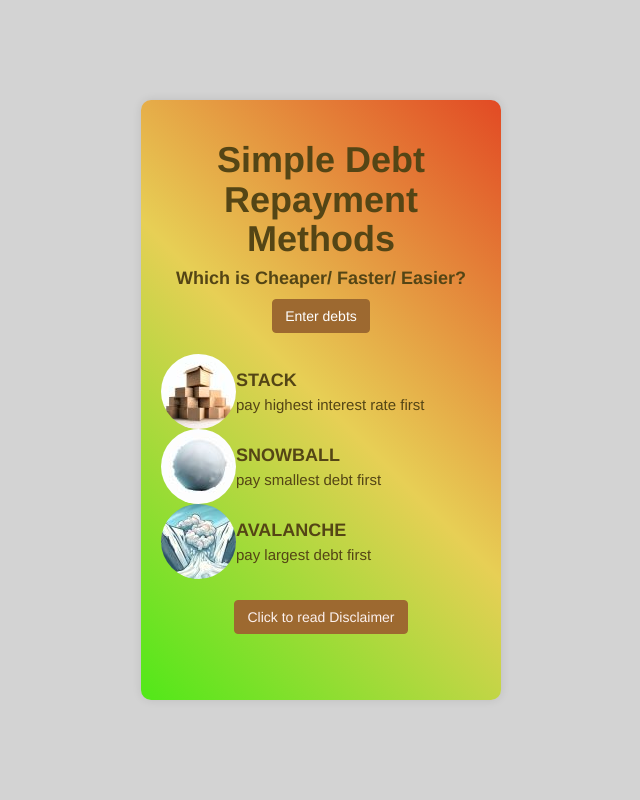
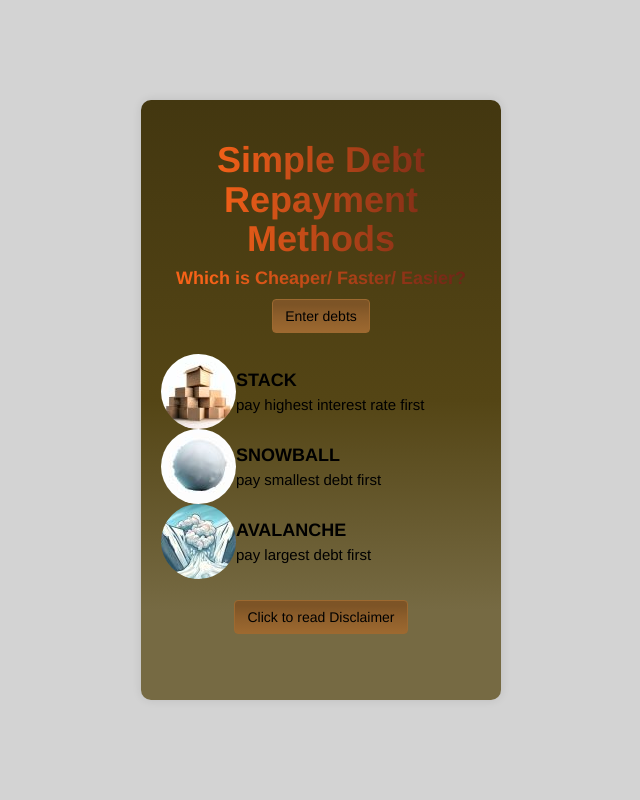
Before and after one commit to annwyl21/debt_comparison, a Flask app: page / in a window 1280 px wide. Shown: the whole page, without its empty margins (319-959 px from the left). Run offline with Flask 3, Linux system fonts and the light colour scheme; some libraries are stand-ins or nearby versions.

Commit message:
update colour scheme

```diff
--- a/application/static/styles/styles.css
+++ b/application/static/styles/styles.css
@@ -1,7 +1,13 @@
+/* dark brown #544515
+light brown  #9d6930
+yellow #eeb633,
+dark yellow/ orange #f4d97e
+red #e43e26 */
+
 body {
     text-align: left;
     background-color: lightgray;
-    color: #59480f;
+    color: black;
     font-size: 1.5em;
 }
 
@@ -11,9 +17,9 @@ span {
 }
 
 #disclaimer, .submit {
-    background-color: #9d6930;
+    background: linear-gradient(180deg, #7d5426 15%, #8d5e2b 50%, #9d6930 100%);
     border-color: #9d6930;
-    color: #fcf1ef;
+    color: black;
 }
 
 table, th, td {
@@ -22,7 +28,7 @@ table, th, td {
 }
 
 td {
-    color: #544515;
+    color: black;
 }
 
 .table-striped {
@@ -33,18 +39,20 @@ td {
 .table-striped>tbody>tr:nth-child(odd)>td,
 .table-striped>tbody>tr:nth-child(odd)>th {
      background-color: #eeb633;
-     color: #9d6930;
+     color: black;
    }
 
 h1, h4{
     text-align: center;
     font-weight: bold;
-    color: #544515;
+    background: -webkit-linear-gradient(0deg, #f66218 15%, #652117 100%);
+    -webkit-background-clip: text;
+    -webkit-text-fill-color: transparent;
 }
 
 h2, h3 {
     text-align: left;
-    color: #9d6930;
+    color: black;
 }
 
 h5 {
@@ -56,7 +64,7 @@ h6 {
 }
 
 th {
-    color: #544515;
+    color: black;
     text-align: center;
 }
 
@@ -81,13 +89,15 @@ th {
 }
 
 .btn-primary:link  {
-    background-color: #9d6930;
+    background: linear-gradient(180deg, #7d5426 15%, #8d5e2b 50%, #9d6930 100%);
     border-color: #9d6930;
+    color: black;
 }
 
 .btn-primary:visited {
-    background-color: #9d6930;
+    background: linear-gradient(180deg, #7d5426 15%, #8d5e2b 50%, #9d6930 100%);
     border-color: #9d6930;
+    color: black;
 }
 
 img {
@@ -102,7 +112,7 @@ img {
         padding: 20px;
         box-shadow: 0 0 10px rgba(0,0,0,0.1);
         border-radius: 10px;
-        background: linear-gradient(225deg, rgba(226,74,36,1) 0%, rgba(231,207,85,1) 50%, rgba(81,232,24,1) 100%);
+        background: linear-gradient(0deg, #766a43 15%, #544515 50%, #433710 100%);
     }
 
     .container-fluid {
```
Also changed, not shown: application/templates/results.html (+3 -7 lines).
